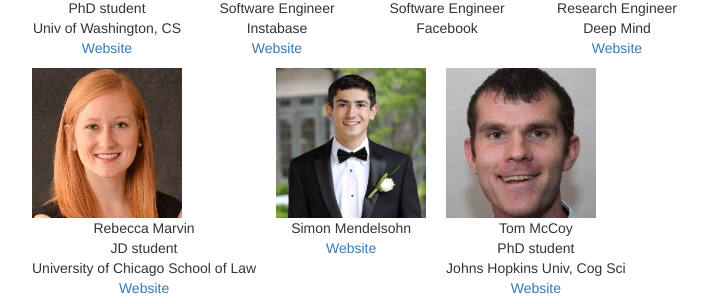
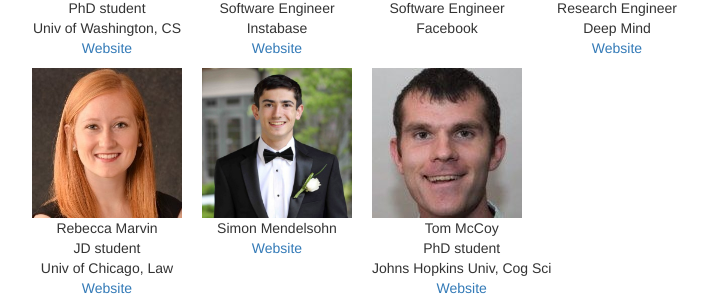
Before and after one commit to clay-lab/clay-lab.github.io, a Jekyll site: the page built from members.html, in a window 1280 px wide and 900 px high, scrolled down 2376 px, cut to the strip 0-304 px from the top of the window. Shown: the whole strip, without its empty margins (278-986 px from the left). Built offline with Jekyll 4.4.1, drawn with Linux system fonts in a browser that asks for light colours.

Commit message:
alumni fixes

```diff
--- a/_data/members.yml
+++ b/_data/members.yml
@@ -151,7 +151,7 @@ undergrad-alumni:
       url: https://www.linkedin.com/in/beckycmarvin/
       photo: /photos/becky_profile.jpg
       title: JD student
-      location: University of Chicago School of Law
+      location: Univ of Chicago, Law
 
     - name : Simon Mendelsohn
       photo:  /photos/simon_profile.jpg
```
